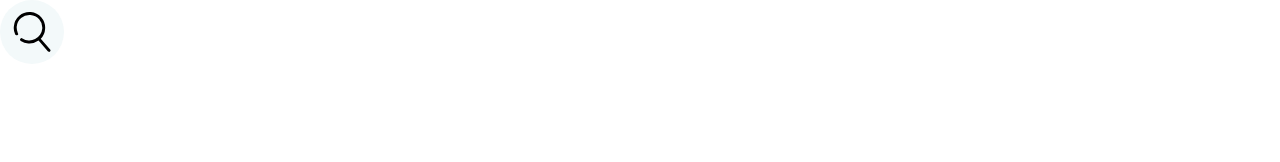
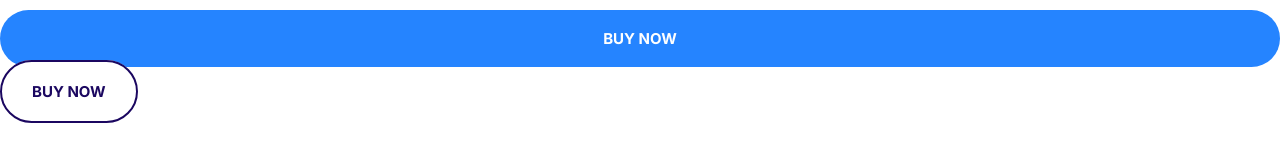
Before and after one commit to Miraj369/Moshify-HTML-CSS-learning-, a plain HTML site: page index.html in a window 1280 px wide. Drawn offline with Linux system fonts and the light colour scheme.

Commit message:
Updated on buttons

```diff
--- a/CSS/style.css
+++ b/CSS/style.css
@@ -5,6 +5,12 @@
   --color-heeadings: #1b0760;
   --color-body: #918ca4;
 }
+*,
+*::after,
+*::before {
+  box-sizing: border-box;
+}
+
 html {
   font-size: 62.5%;
 }
@@ -142,3 +148,56 @@ a {
   justify-content: center;
   align-items: center;
 }
+/* Buttons */
+
+.btn {
+  border-radius: 40px;
+  border: 0;
+  cursor: pointer;
+  font-size: 1.8rem;
+  font-weight: 600;
+  margin: 1rem 0;
+  padding: 2rem 3rem;
+  text-transform: uppercase;
+  white-space: nowrap;
+  text-align: center;
+}
+.btn--primary {
+  background: var(--color-primary);
+  color: #fff;
+}
+.btn--primary:hover {
+  background: #3a8ffd;
+}
+.btn--secondary {
+  background: var(--color-secondary);
+  color: #fff;
+}
+.btn--secondary:hover {
+  background: #00c8eb;
+}
+.btn--accent {
+  background: var(--color-accent);
+  color: #fff;
+}
+.btn--accent:hover {
+  background: #ec3000;
+}
+.btn--block {
+  width: 100%;
+  display: inline-block;
+}
+@media screen and (min-width: 1024px) {
+  .btn {
+    font-size: 1.5rem;
+  }
+}
+.btn--outline {
+  background: #fff;
+  color: var(--color-heeadings);
+  border: 2px solid var(--color-heeadings);
+}
+.btn--outline:hover {
+  background: var(--color-heeadings);
+  color: #fff;
+}
--- a/index.html
+++ b/index.html
@@ -15,10 +15,7 @@
     <link rel="stylesheet" href="CSS/style.css" />
   </head>
   <body>
-    <span class="icon-container">
-      <svg class="icon icon-primary">
-        <use xlink:href="images/sprite.svg#search"></use>
-      </svg>
-    </span>
+    <button class="btn btn--primary btn--block">Buy Now</button>
+    <a href="#" class="btn btn--secondary btn--outline">Buy Now</a>
   </body>
 </html>
```
Also changed, not shown: components/buttons.html (added, +2 -0 lines).
